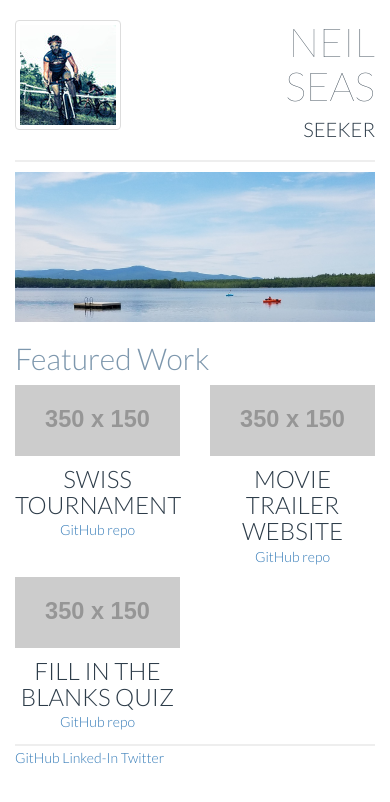
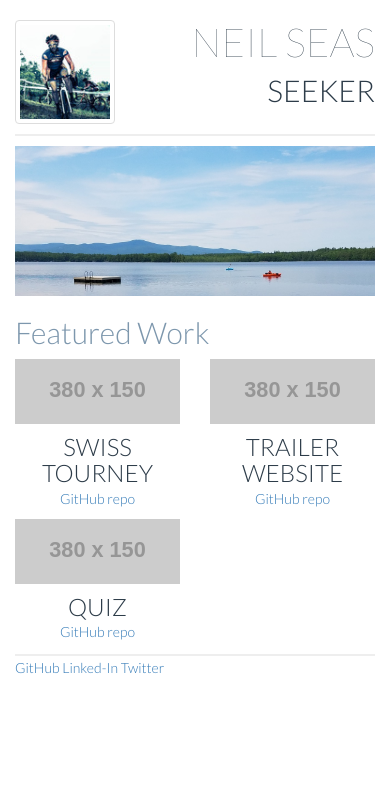
Before and after one commit to bitnj/fsnd_portfolio, a website: page src/index.html in a window 390 px wide. Drawn offline with Linux system fonts and the light colour scheme; placeholder pictures from the web are drawn by us; files whose address does not match are found by name; a web font is replaced by a local one.

Commit message:
final formatting before first submission

```diff
--- a/src/css/main.css
+++ b/src/css/main.css
@@ -39,7 +39,7 @@ hr {
 }
 
 .top-header-subtitle {
-    font-size: 20px;
+    font-size: 30px;
     margin-top: 5px;
 }
 
--- a/src/index.html
+++ b/src/index.html
@@ -19,11 +19,12 @@
         <!--bootstrap container object for the page-->
         <div class="container">
             <div class="row">
-                <div class="col-xs-6 col-sm-6 col-md-6">
-                    <img class="img-responsive img-thumbnail top-header-logo" src="images/logo.jpg"
+                <div class="col-xs-4 col-sm-4 col-md-4">
+                    <img class="img-responsive img-thumbnail top-header-logo"
+                         src="img/logo.jpg"
                                                 alt="bike racer">
                 </div>
-                <div class="col-xs-6 col-sm-6 col-md-6 text-right text-uppercase">
+                <div class="col-xs-8 col-sm-8 col-md-8 text-right text-uppercase">
                     <h1 class="top-header-title">Neil Seas</h1>
                     <h3 class="top-header-subtitle">seeker</h3>
                 </div>
@@ -32,7 +33,7 @@
             <hr id="header-break" size="10px">
             <div class="row">
                 <div class="col-md-12">
-                    <img class="img-responsive" src="images/lake.jpg"
+                    <img class="img-responsive" src="img/lake.jpg"
                     alt="picture of lake">
                 </div>
             </div>
@@ -44,10 +45,10 @@
             <div class="row project-section">
                 <div class="col-xs-6 col-sm-6 col-md-4 col-lg-4">
                     <img class="img-responsive"
-                        src="http://placehold.it/350x150" alt="swiss tournment
+                        src="http://placehold.it/380x150" alt="swiss tournment
                         bracket" data-toggle="modal"
                         data-target="#swiss-tournament">
-                    <h3 class="project-title text-uppercase">Swiss Tournament</h3>
+                    <h3 class="project-title text-uppercase">Swiss Tourney</h3>
                     <p>
                         <a
                         href="https://github.com/bitnj/ipnd_backend_dev_project"
@@ -56,10 +57,10 @@
                 </div>
                 <div class="col-xs-6 col-sm-6 col-md-4 col-lg-4">
                     <img class="img-responsive"
-                        src="http://placehold.it/350x150" alt="movie reel"
+                        src="http://placehold.it/380x150" alt="movie reel"
                                                           data-toggle="modal"
                                                           data-target="#movie-trailers">
-                    <h3 class="project-title text-uppercase">Movie Trailer Website</h3>
+                    <h3 class="project-title text-uppercase">Trailer Website</h3>
                     <p>
                         <a
                             href="https://github.com/bitnj/ipnd_project3"
@@ -68,10 +69,10 @@
                 </div>
                 <div class="col-xs-6 col-sm-6 col-md-4 col-lg-4">
                     <img class="img-responsive"
-                        src="http://placehold.it/350x150" alt="quiz"
+                        src="http://placehold.it/380x150" alt="quiz"
                                                           data-toggle="modal"
                                                           data-target="#quiz">
-                    <h3 class="project-title text-uppercase">Fill in the Blanks Quiz</h3>
+                    <h3 class="project-title text-uppercase">Quiz</h3>
                     <p>
                         <a
                             href="https://github.com/bitnj/ipnd_project2"
```
